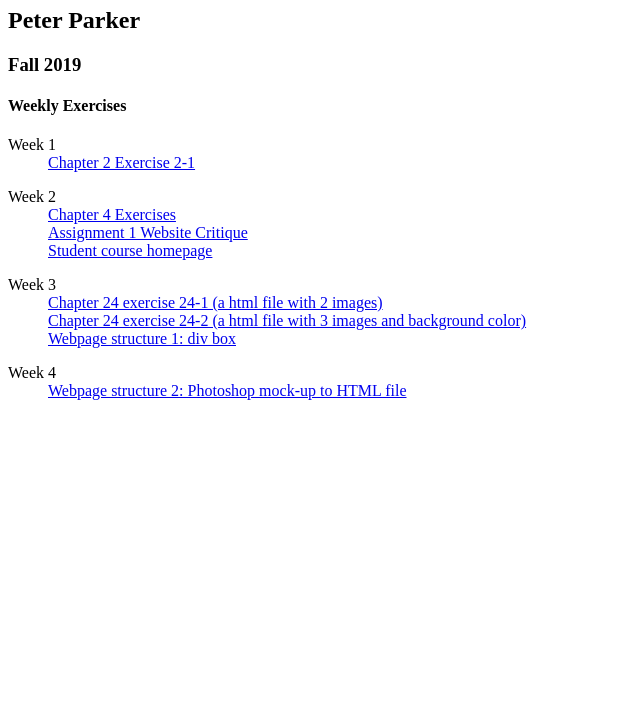
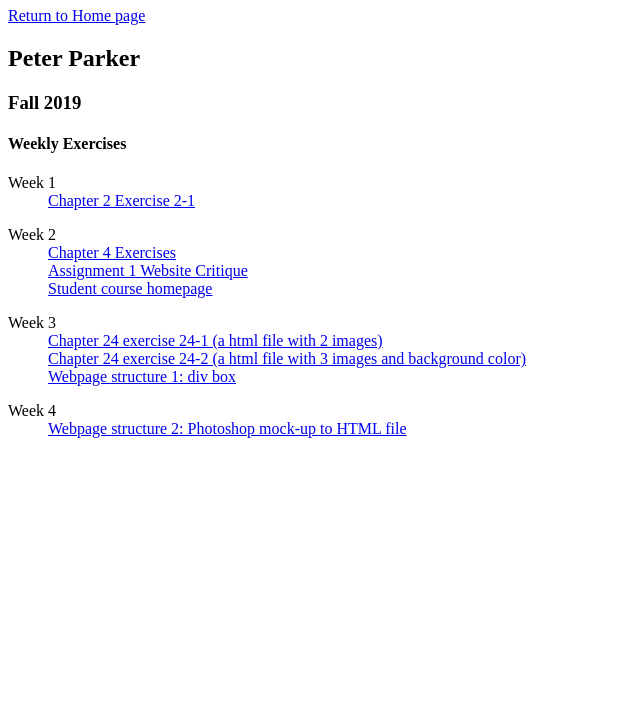
Before and after one commit to oldmanspidey/AVT-217-004-Fall-2019, a plain HTML site: page weekly/index.html in a window 1280 px wide. Shown: the part 73-800 px from the top of the page, without its empty margins (0-640 px from the left). Drawn offline with Linux system fonts and the light colour scheme.

Commit message:
Update index.html

```diff
--- a/weekly/index.html
+++ b/weekly/index.html
@@ -8,6 +8,7 @@
 <body>
 <div id="wrapper">
 <h1>AVT 217 004 Introduction to Web Design</h1>
+	<dt><a href="/AVT-217-004-Fall-2019/index.html">Return to Home page</a></dt>
 <h2>Peter Parker</h2>
 <h3>Fall 2019</h3>
 
```
